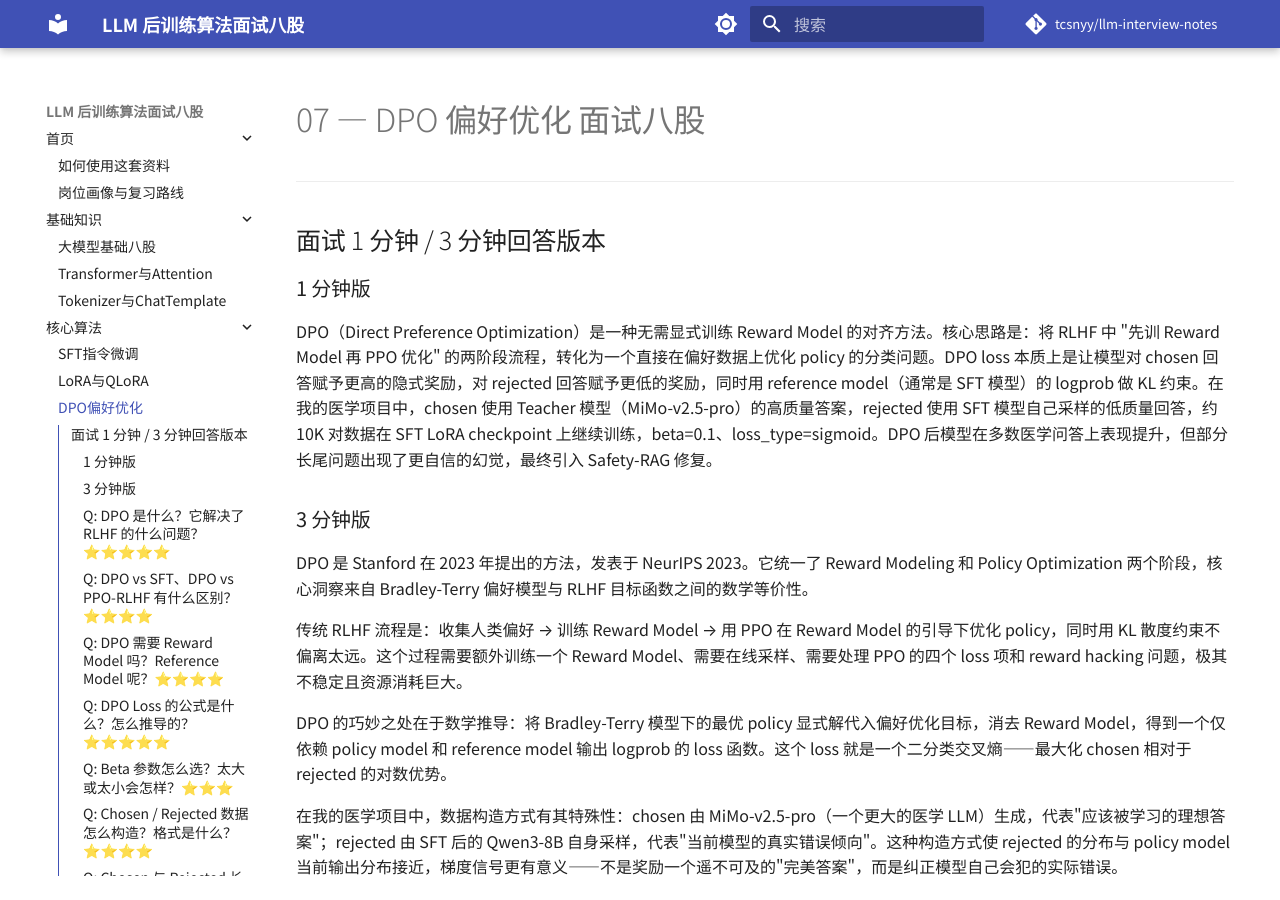
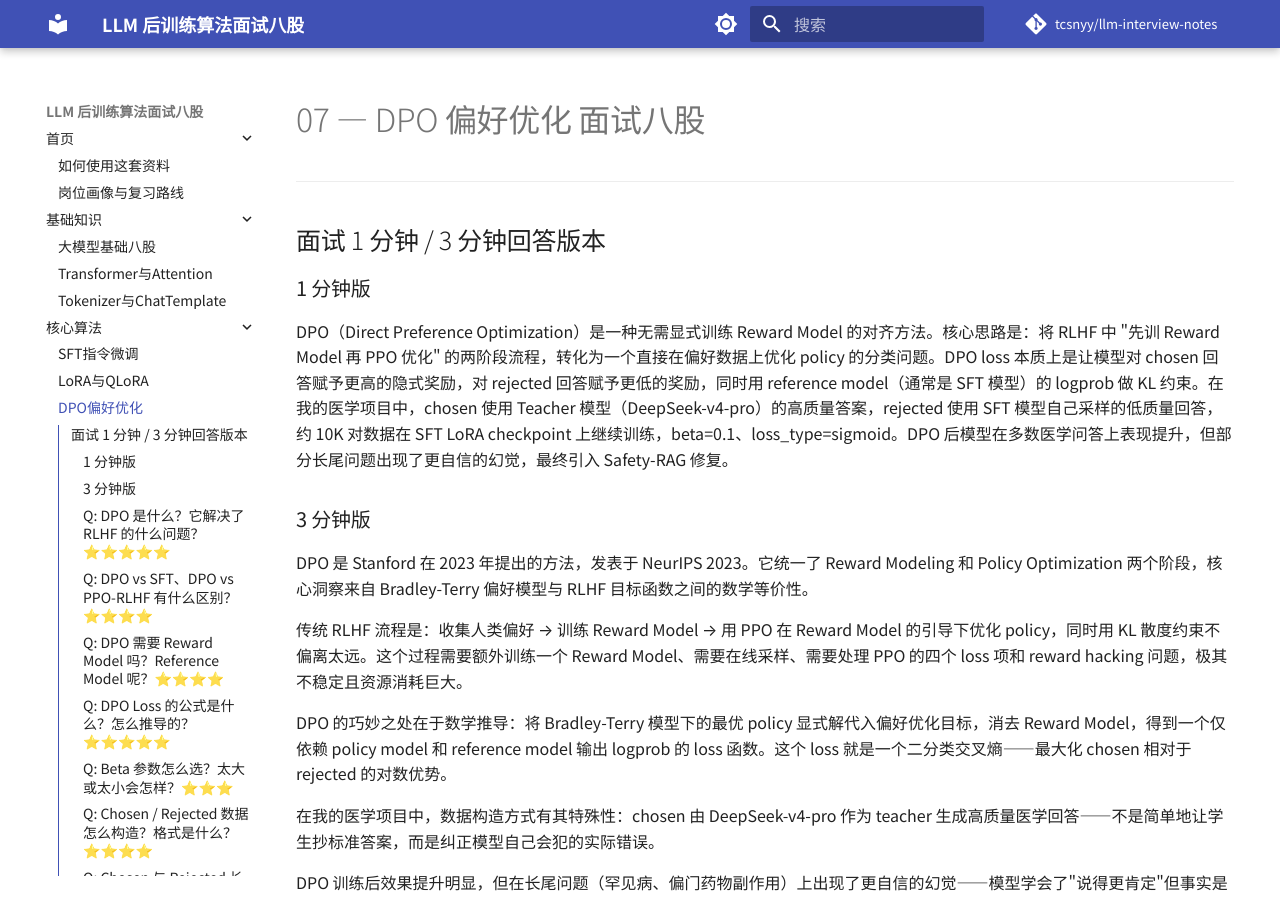
Before and after one commit to tcsnyy/llm-interview-notes, an MkDocs documentation site: the page built from docs/07_DPO偏好优化.md, in a window 1280 px wide and 900 px high. Built offline with MkDocs 1.6.1 and Material for MkDocs 9.7.7, drawn with Linux system fonts in a browser that asks for light colours; comment, search, counter and statistics services are not loaded; some of the changed text lies outside the part shown.

Commit message:
fix: Teacher=DeepSeek-v4-pro, Judge=MiMo-v2.5-pro, clean garbled text

```diff
--- a/docs/07_DPO偏好优化.md
+++ b/docs/07_DPO偏好优化.md
@@ -6,7 +6,7 @@
 
 ### 1 分钟版
 
-DPO（Direct Preference Optimization）是一种无需显式训练 Reward Model 的对齐方法。核心思路是：将 RLHF 中 "先训 Reward Model 再 PPO 优化" 的两阶段流程，转化为一个直接在偏好数据上优化 policy 的分类问题。DPO loss 本质上是让模型对 chosen 回答赋予更高的隐式奖励，对 rejected 回答赋予更低的奖励，同时用 reference model（通常是 SFT 模型）的 logprob 做 KL 约束。在我的医学项目中，chosen 使用 Teacher 模型（MiMo-v2.5-pro）的高质量答案，rejected 使用 SFT 模型自己采样的低质量回答，约 10K 对数据在 SFT LoRA checkpoint 上继续训练，beta=0.1、loss_type=sigmoid。DPO 后模型在多数医学问答上表现提升，但部分长尾问题出现了更自信的幻觉，最终引入 Safety-RAG 修复。
+DPO（Direct Preference Optimization）是一种无需显式训练 Reward Model 的对齐方法。核心思路是：将 RLHF 中 "先训 Reward Model 再 PPO 优化" 的两阶段流程，转化为一个直接在偏好数据上优化 policy 的分类问题。DPO loss 本质上是让模型对 chosen 回答赋予更高的隐式奖励，对 rejected 回答赋予更低的奖励，同时用 reference model（通常是 SFT 模型）的 logprob 做 KL 约束。在我的医学项目中，chosen 使用 Teacher 模型（DeepSeek-v4-pro）的高质量答案，rejected 使用 SFT 模型自己采样的低质量回答，约 10K 对数据在 SFT LoRA checkpoint 上继续训练，beta=0.1、loss_type=sigmoid。DPO 后模型在多数医学问答上表现提升，但部分长尾问题出现了更自信的幻觉，最终引入 Safety-RAG 修复。
 
 ### 3 分钟版
 
@@ -16,7 +16,7 @@ DPO 是 Stanford 在 2023 年提出的方法，发表于 NeurIPS 2023。它统
 
 DPO 的巧妙之处在于数学推导：将 Bradley-Terry 模型下的最优 policy 显式解代入偏好优化目标，消去 Reward Model，得到一个仅依赖 policy model 和 reference model 输出 logprob 的 loss 函数。这个 loss 就是一个二分类交叉熵——最大化 chosen 相对于 rejected 的对数优势。
 
-在我的医学项目中，数据构造方式有其特殊性：chosen 由 MiMo-v2.5-pro（一个更大的医学 LLM）生成，代表"应该被学习的理想答案"；rejected 由 SFT 后的 Qwen3-8B 自身采样，代表"当前模型的真实错误倾向"。这种构造方式使 rejected 的分布与 policy model 当前输出分布接近，梯度信号更有意义——不是奖励一个遥不可及的"完美答案"，而是纠正模型自己会犯的实际错误。
+在我的医学项目中，数据构造方式有其特殊性：chosen 由 DeepSeek-v4-pro 作为 teacher 生成高质量医学回答——不是简单地让学生抄标准答案，而是纠正模型自己会犯的实际错误。
 
 DPO 训练后效果提升明显，但在长尾问题（罕见病、偏门药物副作用）上出现了更自信的幻觉——模型学会了"说得更肯定"但事实是错误的。根本原因是 DPO 优化的是"人类偏好"而非"事实正确性"。最终引入 Safety-RAG 在推理阶段做事实性校验来弥补。
 
@@ -231,13 +231,13 @@ DPO 训练中一个常见陷阱：模型可能学会"生成更长的回答"而
 
 **Chosen 用 Teacher 模型的好处**：
 
-在医学 LLM Teacher 项目中，Teacher 是 MiMo-v2.5-pro，一个更大、更强的商业化医学 LLM。用 Teacher 而非人工标注的好处：质量高且稳定、可大规模生成（10K+）、风格统一、经过医学训练、完全可复现。
+在医学 LLM Teacher 项目中，Teacher 是 DeepSeek-v4-pro，一个更大、更强的商业化医学 LLM。用 Teacher 而非人工标注的好处：质量高且稳定、可大规模生成（10K+）、风格统一、经过医学训练、完全可复现。
 
 深层好处：chosen 的质量上限决定了 DPO 的上限，Teacher 模型确定了"理想回答"的方向；DPO 实际上将 Teacher 模型的知识偏好通过偏好比较的方式迁移到 Student（Qwen3-8B）；本质是一种知识蒸馏。
 
 潜在风险：Teacher 模型自身的 bias 会传递到 Student，如果 Teacher 在某些领域也有错误 Student 会学到这些错误，Teacher 的风格可能与最终期望的风格不完全一致。
 
-> **核心总结**："我们用 MiMo-v2.5-pro 作为 Teacher 来生成 chosen 答案，本质是一种知识蒸馏。chosen 用 Teacher 答案，rejected 用 SFT 模型采样，DPO 的优化方向就是让 8B 模型往 Teacher 的方向靠。这本质上是让一个小模型学习一个大模型的偏好分布。rejected 用 SFT 模型自身采样生成，这是一个'自我对抗'的数据构造策略——SFT 模型采样出的 rejected 代表了它现阶段容易犯的错误，DPO 在 loss 优化过程中逐步修正自己最真实的弱点。"
+> **核心总结**："我们使用 DeepSeek-v4-pro 生成 chosen、SFT 模型采样 rejected，这是一个'自我对抗'的数据构造策略——SFT 模型采样出的 rejected 代表了它现阶段容易犯的错误，DPO 在 loss 优化过程中逐步修正自己最真实的弱点。"
 
 ---
 
@@ -387,7 +387,7 @@ DPO 不一定提升安全性，甚至可能降低安全性。DPO 优化的是"
 
 分三步走：
 
-**第一步（Chosen 质量控制）**：Teacher 模型（MiMo-v2.5-pro）生成 chosen，然后人工抽查 5-10% 确保没有明显的事实错误、伦理问题或糟糕格式。规则过滤包括：长度 >= 50 tokens、包含专业术语、无明显格式错误。
+**第一步（Chosen 质量控制）**：Teacher 模型（DeepSeek-v4-pro）生成 chosen，然后人工抽查 5-10% 确保没有明显的事实错误、伦理问题或糟糕格式。规则过滤包括：长度 >= 50 tokens、包含专业术语、无明显格式错误。
 
 **第二步（Rejected 质量控制）**：SFT 模型采样生成（temperature=0.7~0.8），规则过滤：长度 20-1000 tokens、不包含特殊控制 token、格式完整性。质量过滤：不能是纯通用万能回答、不能是纯格式错误（太容易区分）。去重：与 chosen 的相似度不能太低也不能太高。
 
@@ -403,7 +403,7 @@ DPO 不一定提升安全性，甚至可能降低安全性。DPO 优化的是"
 
 1. **数据分布不均**：高频问题 (~7K 对) 的 chosen 质量高、rejected 有明显错误；长尾问题 (~3K 对) 的 chosen 质量参差不齐（teacher 模型对罕见病也可能不完美），rejected 和 chosen 的差距主要是"格式"而非"事实"，DPO 学到的是"输出更详细的长回答"而非"纠正事实"。
 
-2. **Teacher 模型本身在长尾问题上并不完美**：MiMo-v2.5-pro 虽然很强，但对罕见病的了解可能也不全面。如果 chosen 中包含不准确信息，DPO 合法地把"不准确但格式好的回答"当作偏好目标。
+2. **Teacher 模型本身在长尾问题上并不完美**：DeepSeek-v4-pro 虽然很强，但对罕见病的了解可能也不全面。如果 chosen 中包含不准确信息，DPO 合法地把"不准确但格式好的回答"当作偏好目标。
 
 3. **DPO 的隐式奖励只依赖 logprob**：没有任何机制检查"chosen 是否事实正确"。模型可以通过"说得更详细、更肯定"来获得更高 reward，无需确保内容是正确的。
 
@@ -976,7 +976,7 @@ if __name__ == "__main__":
 │   rejected: 用 SFT 模型采样 → 反映真实弱点 → 梯度信号有意义                   │
 │                                                                      │
 │ 【项目配置（医学 LLM Teacher）】                                         │
-│   chosen: MiMo-v2.5-pro 生成                                           │
+│   chosen: DeepSeek-v4-pro 生成                                           │
 │   rejected: SFT 模型自身采样（temperature 0.7~0.8）                      │
 │   beta: 0.1, loss_type: sigmoid                                       │
 │   ~10K DPO 对, 从 SFT LoRA checkpoint 继续训练                           │
```
Also changed, not shown: docs/10_后训练数据工程_Teacher数据生成.md (+8 -8 lines), docs/19_医学LLM_Teacher项目深挖问答.md (+16 -15 lines).
